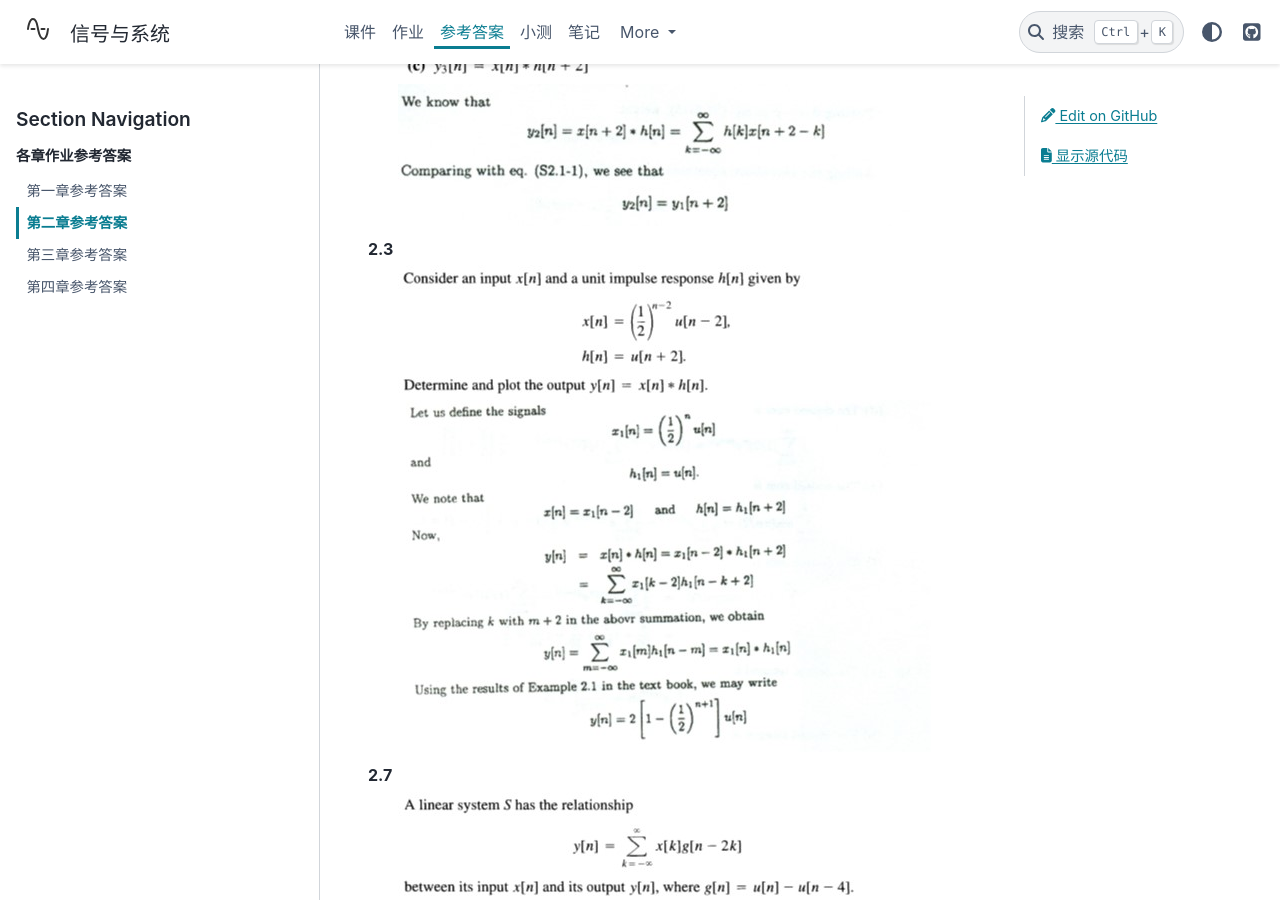
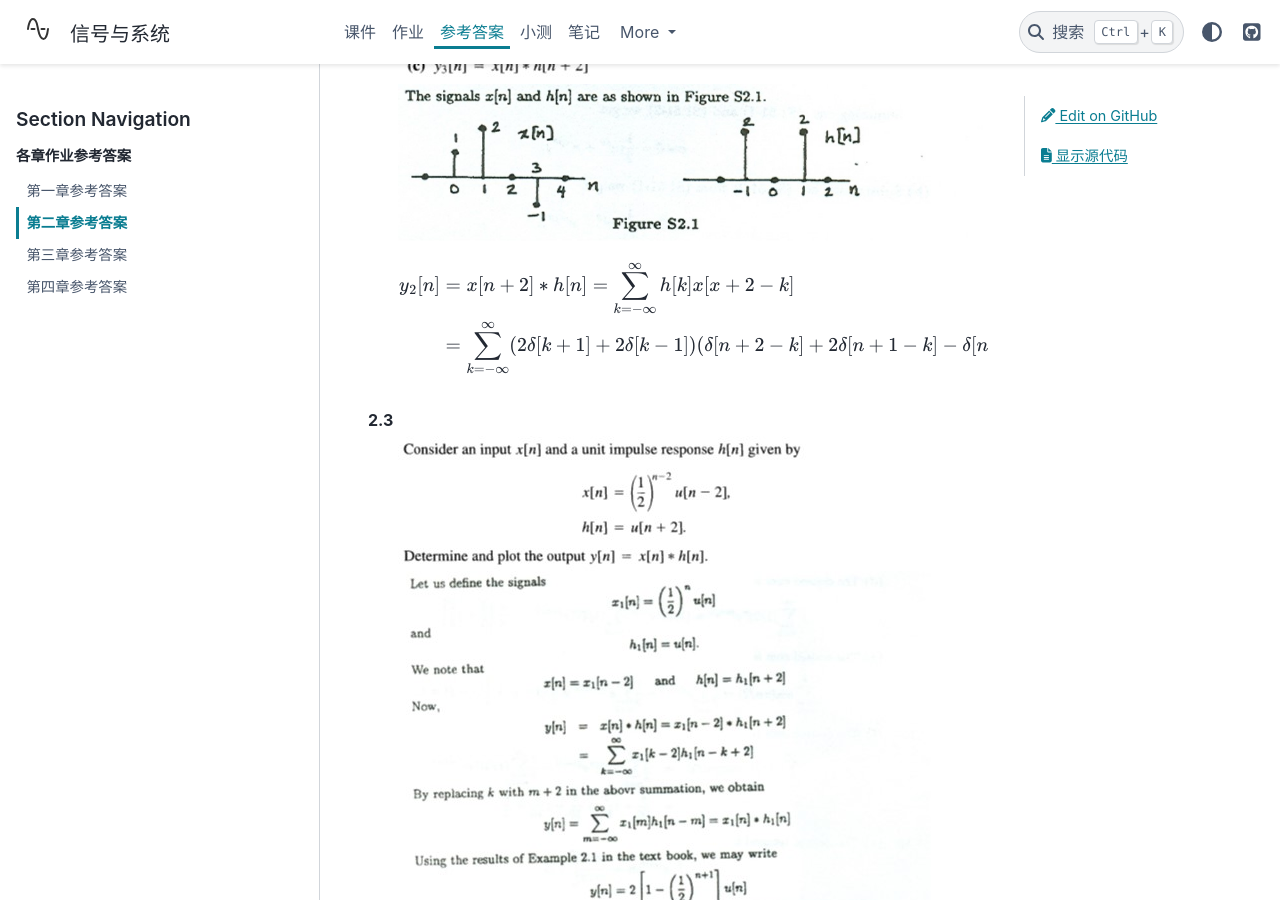
Before and after one commit to atlanswer/Signals-and-Systems, a Sphinx documentation site: the page built from doc/answer/chapter2.rst, in a window 1280 px wide and 900 px high, scrolled down 400 px. Built offline with Sphinx 7.4.7 and the PyData theme 0.15.4, drawn with Linux system fonts in a browser that asks for light colours.

Commit message:
content: update chapter 2 reference answer

```diff
--- a/doc/answer/chapter2.rst
+++ b/doc/answer/chapter2.rst
@@ -8,6 +8,15 @@
 2.1（b）
    .. image:: assets/2-1.jpg
    .. image:: assets/2-1a.jpg
+
+   .. math::
+
+      \begin{align}
+      y_2[n] &= x[n+2] * h[n]
+      = \sum_{k=-\infty}^{\infty}h[k]x[x+2-k] \\
+      &= \sum_{k=-\infty}^{\infty}(2\delta[k+1]+2\delta[k-1])
+      (\delta[n+2-k]+2\delta[n+1-k]-\delta[n-1-k])
+      \end{align}
 
 2.3
    .. image:: assets/2-3.jpg
```
Also changed, not shown: doc/answer/assets/2-1a.jpg.
